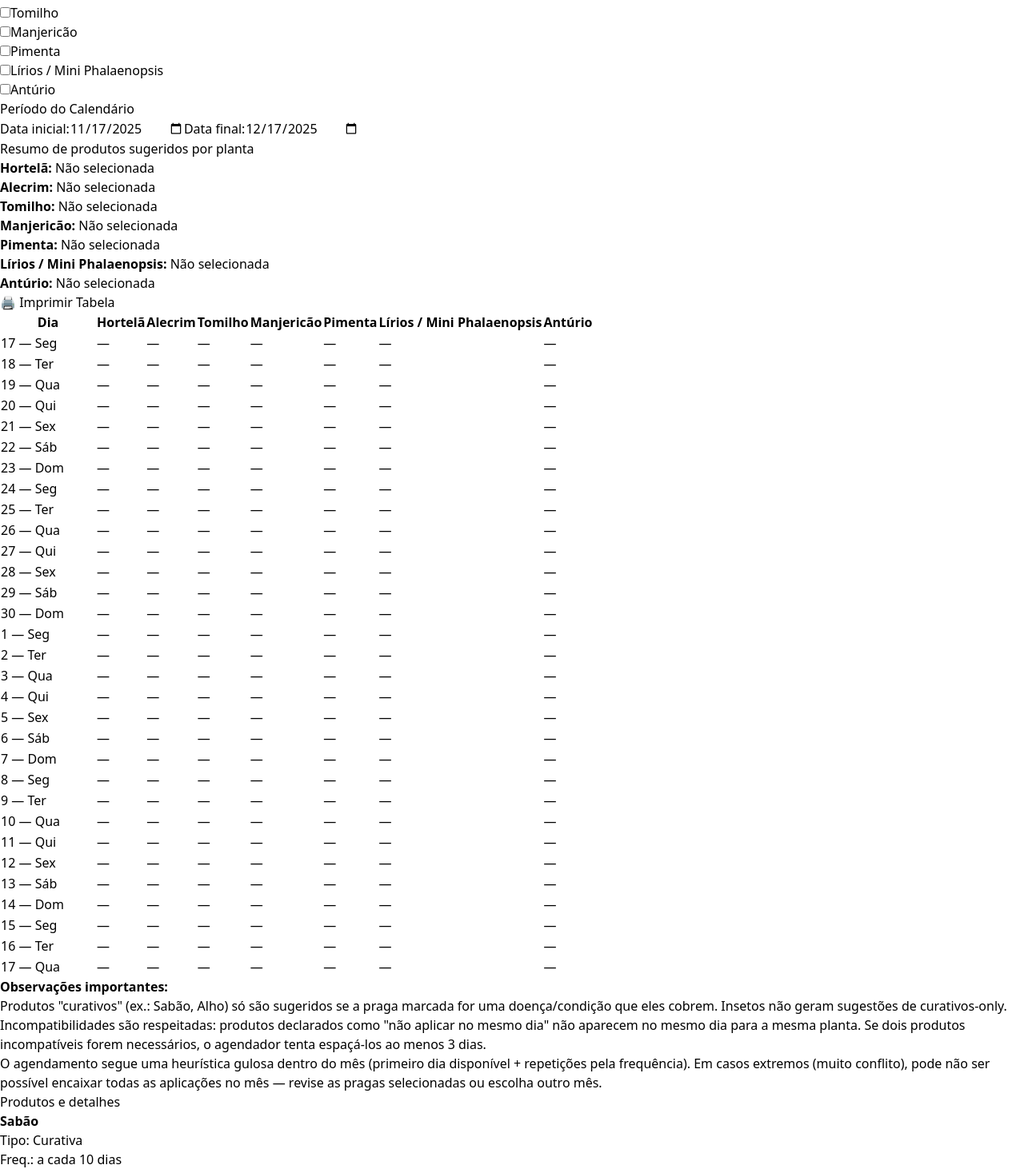
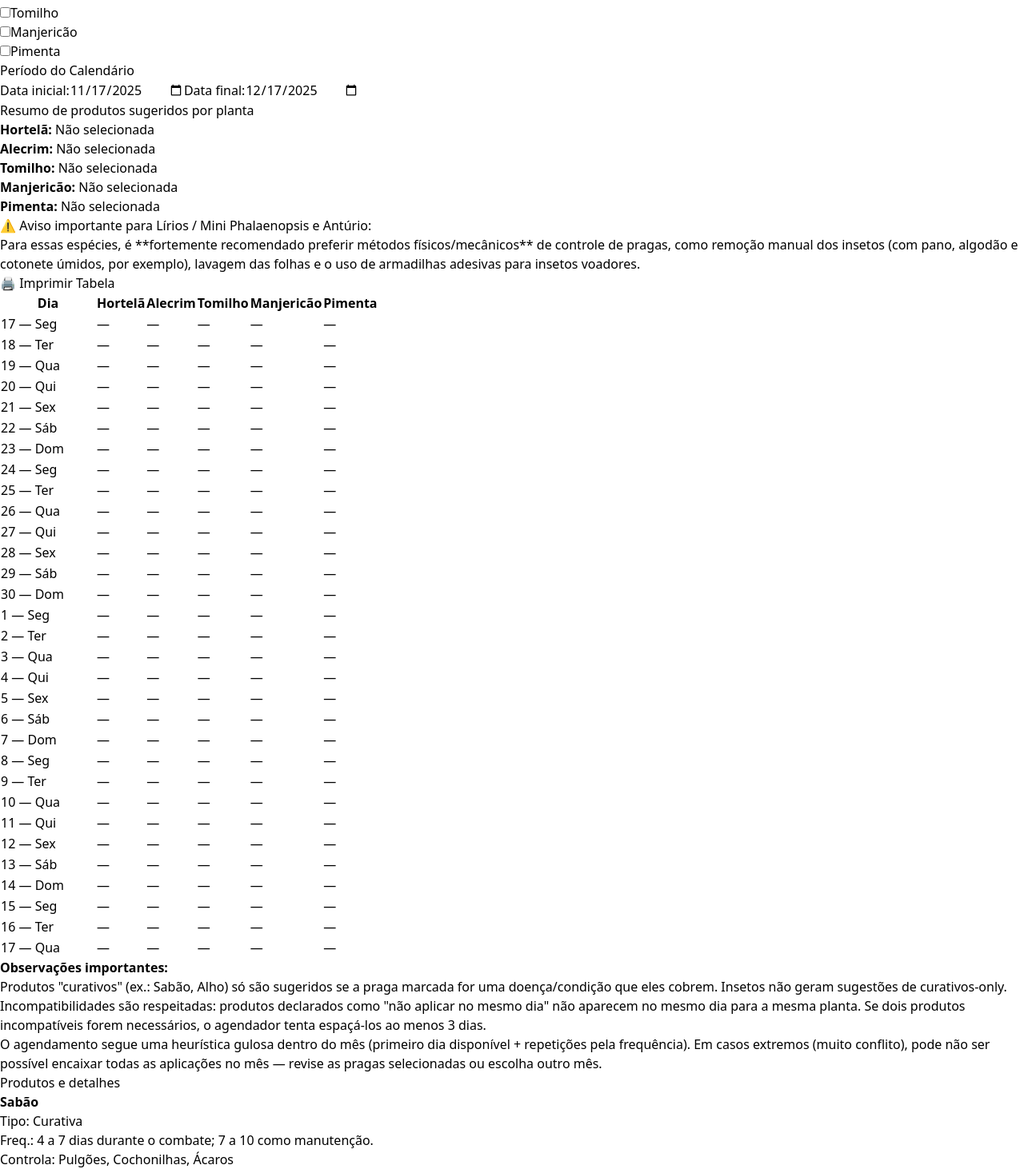
Before and after one commit to arquivosdovic/calendario-fitossanitario, a React (Vite) app: page / in a window 1280 px wide. Shown: the part 140-1602 px from the top of the page at 80% size. Built offline with nearby package versions, Linux system fonts and the light colour scheme.

Commit message:
Update App.jsx

```diff
--- a/src/App.jsx
+++ b/src/App.jsx
@@ -16,9 +16,11 @@ const PLANTS = [
   'Tomilho',
   'Manjericão',
   'Pimenta',
-  'Lírios / Mini Phalaenopsis',
-  'Antúrio',
+  //'Lírios / Mini Phalaenopsis',
+  //'Antúrio',
 ];
+
+const SPECIAL_PLANTS = ['Lírios / Mini Phalaenopsis', 'Antúrio'];
 
 const PESTS = [
   'Pulgões',
@@ -42,7 +44,8 @@ const PRODUCTS = [
       Manjericão: false,
       Pimenta: true,
     },
-    frequenciaDias: 10,
+    frequenciaDias: 4,
+    frequenciaDiasexib: '4 a 7 dias durante o combate; 7 a 10 como manutenção.',
     incompativeis: ['neem'],
     controla: ['Pulgões', 'Cochonilhas', 'Ácaros'],
     tipo: 'Curativa',
@@ -55,7 +58,8 @@ const PRODUCTS = [
         'Remova cochonilhas grandes com algodão embebido em álcool.',
       ],
       tempoAcao: '3-4 dias entre aplicações até controle',
-      tempoEnxague: 'Sim. Após 3 horas',
+      tempoEnxague:
+        'Sim. Se a planta for sensível, em 40-60 min. Se for resistente, em 2-3h ou não enxaguar.',
       nota: 'Pode queimar plantas sensíveis como manjericão e hortelã.',
     },
   },
@@ -71,6 +75,7 @@ const PRODUCTS = [
       Pimenta: true,
     },
     frequenciaDias: 14,
+    frequenciaDiasexib: 'A cada 14 dias.',
     incompativeis: ['leite', 'enxofre'],
     controla: ['Oídio', 'Míldio', 'Fungos foliares'],
     tipo: 'Preventiva',
@@ -103,6 +108,7 @@ const PRODUCTS = [
       Pimenta: true,
     },
     frequenciaDias: 14,
+    frequenciaDiasexib: 'A cada 14 dias.',
     incompativeis: ['bicarbonato', 'enxofre'],
     controla: ['Oídio', 'Fungos foliares'],
     tipo: 'Preventiva / Curativa leve',
@@ -127,6 +133,7 @@ const PRODUCTS = [
       Pimenta: true,
     },
     frequenciaDias: 14,
+    frequenciaDiasexib: 'De 10 a 14 dias.',
     incompativeis: ['neem', 'sabao', 'leite'],
     controla: ['Oídio', 'Fungos foliares', 'Ácaros'],
     tipo: 'Preventiva e Curativa',
@@ -155,6 +162,8 @@ const PRODUCTS = [
       Pimenta: true,
     },
     frequenciaDias: 14,
+    frequenciaDiasexib:
+      'Entre 1 a 2 semanas, ou conforme a aparição de pragas.',
     incompativeis: ['neem', 'enxofre'],
     controla: ['Pulgões', 'Cochonilhas', 'Moscas-brancas'],
     tipo: 'Curativa leve',
@@ -186,8 +195,8 @@ const PRODUCTS = [
       'Tomilho',
       'Manjericão',
       'Pimenta',
-      'Antúrio',
-      'Lírios / Mini Phalaenopsis',
+      //'Antúrio',
+      //'Lírios / Mini Phalaenopsis',
     ],
     seguroPara: {
       Hortelã: true,
@@ -199,6 +208,7 @@ const PRODUCTS = [
       'Lírios / Mini Phalaenopsis': true,
     },
     frequenciaDias: 7,
+    frequenciaDiasexib: 'Entre 1 e 2 semanas, conforme necessidade.',
     incompativeis: ['enxofre', 'sabao', 'alho'],
     controla: ['Pulgões', 'Cochonilhas', 'Ácaros', 'Moscas-brancas'],
     tipo: 'Preventiva e Curativa',
@@ -627,6 +637,20 @@ export default function FitossanitarioApp() {
                     : 'Não selecionada'}
                 </div>
               ))}
+
+              {/* 3. **ALTERAÇÃO:** Adição do aviso no fim do resumo */}
+              <div className='mt-3 p-2 bg-yellow-100 border border-yellow-300 rounded text-xs'>
+                <p className='font-bold text-yellow-800'>
+                  ⚠️ Aviso importante para Lírios / Mini Phalaenopsis e Antúrio:
+                </p>
+                <p className='text-yellow-700'>
+                  Para essas espécies, é **fortemente recomendado preferir
+                  métodos físicos/mecânicos** de controle de pragas, como
+                  remoção manual dos insetos (com pano, algodão e cotonete
+                  úmidos, por exemplo), lavagem das folhas e o uso de armadilhas
+                  adesivas para insetos voadores.
+                </p>
+              </div>
             </div>
           </div>
         </div>
@@ -715,9 +739,7 @@ export default function FitossanitarioApp() {
             <div key={p.id} className='border rounded p-2'>
               <strong>{p.nome}</strong>
               <div className='text-xs'>Tipo: {p.tipo}</div>
-              <div className='text-xs'>
-                Freq.: a cada {p.frequenciaDias} dias
-              </div>
+              <div className='text-xs'>Freq.: {p.frequenciaDiasexib}</div>
               <div className='text-xs'>Controla: {p.controla.join(', ')}</div>
               <div className='text-xs'>
                 Segurança por planta:
```
